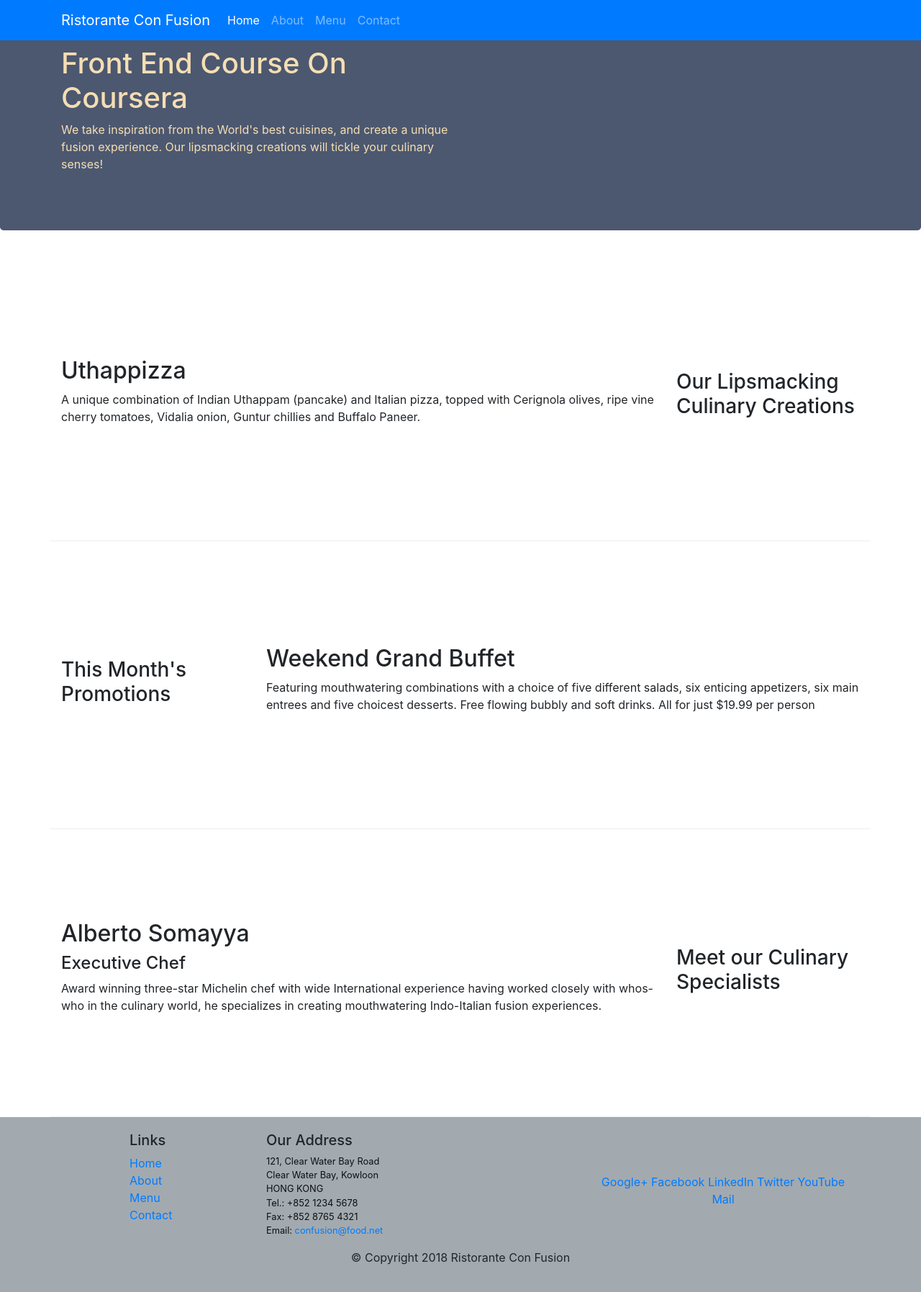
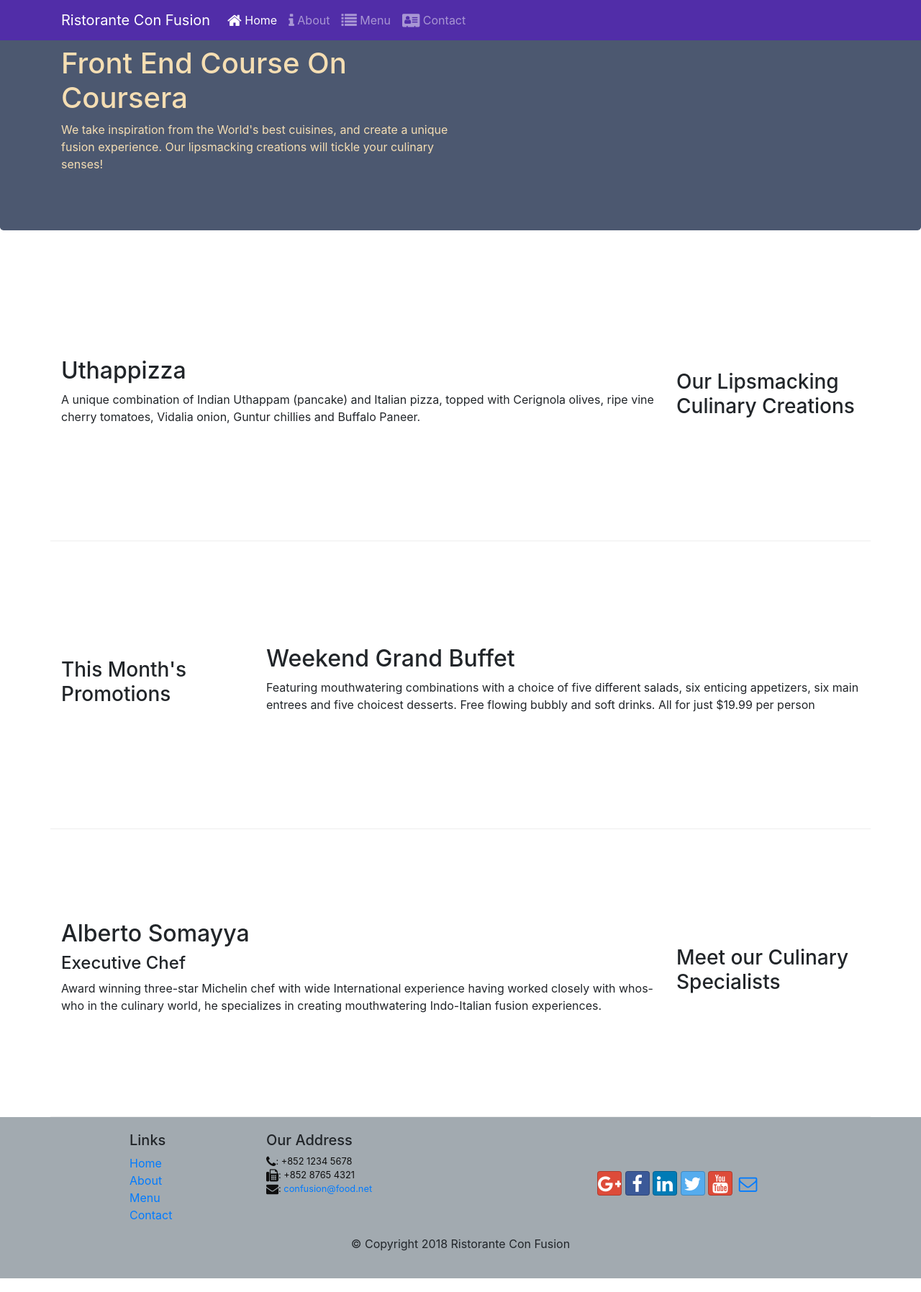
Before and after one commit to UzairSamad/Bootstrap-Sample-Website, a website: page index.html in a window 1280 px wide. Shown: the whole page at 72% size. Drawn offline with nearby package versions, Linux system fonts and the light colour scheme.

Commit message:
added icons to navigation and footer

```diff
--- a/css/style.css
+++ b/css/style.css
@@ -9,7 +9,14 @@
     border-bottom: 1px ridge;
     min-height:400px;
 }
+.body{
+    padding:50px 0px 0px 0px;
+    z-index:0;
+}
 
+.navbar-dark {
+     background-color: #512DA8;
+}
 .footer{
     background-color: #A2aab0;
     margin:0px auto;
--- a/index.html
+++ b/index.html
@@ -11,10 +11,13 @@
     <!-- Bootstrap CSS -->
     <link rel="stylesheet" href="node_modules/bootstrap/dist/css/bootstrap.min.css">
     <title>Ristorante Con Fusion</title>
+
+    <link rel="stylesheet" href="node_modules/font-awesome/css/font-awesome.min.css">
+    <link rel="stylesheet" href="node_modules/bootstrap-social/bootstrap-social.css">
 </head>
 
 <body>
-    <nav class="navbar navbar-dark navbar-expand-sm bg-primary fixed-top">
+    <nav class="navbar navbar-dark navbar-expand-sm  fixed-top">
         <div class="container">
             <button class="navbar-toggler" type="button" data-toggle="collapse" data-target="#Navbar">
                 <span class="navbar-toggler-icon"></span>
@@ -22,10 +25,10 @@
             <a class="navbar-brand" href="#">Ristorante Con Fusion</a>
             <div class="collapse navbar-collapse" id="Navbar">
                 <ul class="navbar-nav mr-auto">
-                    <li class="nav-item active"><a class="nav-link" href="#">Home</a></li>
-                    <li class="nav-item"><a class="nav-link" href="./aboutus.html">About</a></li>
-                    <li class="nav-item"><a class="nav-link" href="#">Menu</a></li>
-                    <li class="nav-item"><a class="nav-link" href="#">Contact</a></li>
+                    <li class="nav-item active"><a class="nav-link" href="#"><span class="fa fa-home fa-lg"></span> Home</a></li>
+                    <li class="nav-item"><a class="nav-link" href="./aboutus.html"><span class="fa fa-info fa-lg"></span> About</a></li>
+                    <li class="nav-item"><a class="nav-link" href="#"><span class="fa fa-list fa-lg"></span> Menu</a></li>
+                    <li class="nav-item"><a class="nav-link" href="#"><span class="fa fa-address-card fa-lg"></span> Contact</a></li>
                 </ul>
 
             </div>
@@ -100,22 +103,20 @@
                 <div class="col-7 col-sm-5">
                     <h5>Our Address</h5>
                     <address>
-                        121, Clear Water Bay Road<br>
-                        Clear Water Bay, Kowloon<br>
-                        HONG KONG<br>
-                        Tel.: +852 1234 5678<br>
-                        Fax: +852 8765 4321<br>
-                        Email: <a href="mailto:confusion@food.net">confusion@food.net</a>
+                        <i class="fa fa-phone fa-lg"></i>: +852 1234 5678<br>
+                        <i class="fa fa-fax fa-lg"></i>: +852 8765 4321<br>
+                        <i class="fa fa-envelope fa-lg"></i>:
+                        <a href="mailto:confusion@food.net">confusion@food.net</a>
                     </address>
                 </div>
                 <div class="row col-12 col-sm-4 align-self-center ">
                     <div class="text-center">
-                        <a href="http://google.com/+">Google+</a>
-                        <a href="http://www.facebook.com/profile.php?id=">Facebook</a>
-                        <a href="http://www.linkedin.com/in/">LinkedIn</a>
-                        <a href="http://twitter.com/">Twitter</a>
-                        <a href="http://youtube.com/">YouTube</a>
-                        <a href="mailto:">Mail</a>
+                        <a class="btn btn-social-icon btn-google" href="http://google.com/+"><i class="fa fa-google-plus"></i></a>
+                        <a class="btn btn-social-icon btn-facebook" href="http://www.facebook.com/profile.php?id="><i class="fa fa-facebook"></i></a>
+                        <a class="btn btn-social-icon btn-linkedin" href="http://www.linkedin.com/in/"><i class="fa fa-linkedin"></i></a>
+                        <a class="btn btn-social-icon btn-twitter" href="http://twitter.com/"><i class="fa fa-twitter"></i></a>
+                        <a class="btn btn-social-icon btn-google" href="http://youtube.com/"><i class="fa fa-youtube"></i></a>
+                        <a class="btn btn-social-icon" href="mailto:"><i class="fa fa-envelope-o"></i></a>
                     </div>
                 </div>
             </div>
--- a/package.json
+++ b/package.json
@@ -15,6 +15,8 @@
   },
   "dependencies": {
     "bootstrap": "^4.0.0",
+    "bootstrap-social": "^5.1.1",
+    "font-awesome": "^4.7.0",
     "jquery": "^3.3.1",
     "popper.js": "^1.12.9"
   }
```
Also changed, not shown: aboutus.html (+6 -0 lines), 1 other file.
